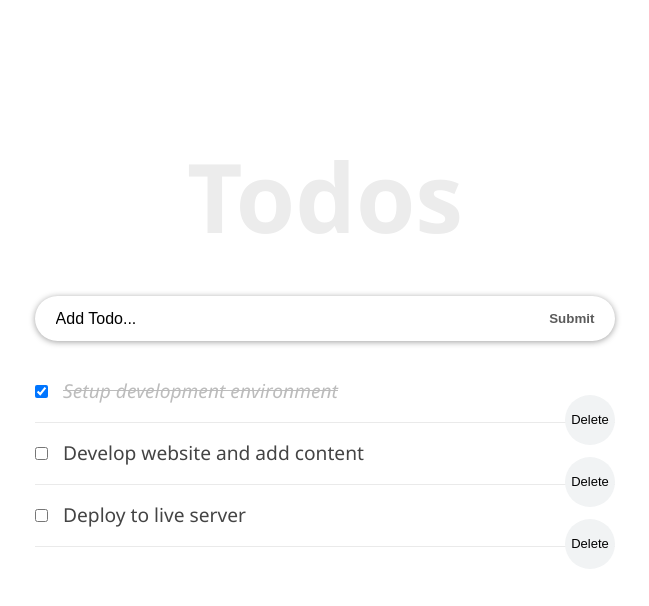
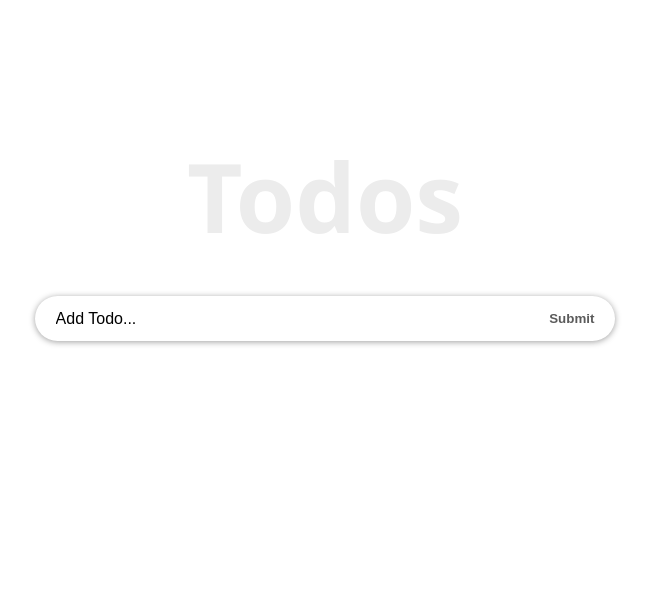
Before and after one commit to ConWinstone/react-todo-app, a React (Create React App) app: page / in a window 1280 px wide. Shown: the top 606 px of the page, without its empty margins (315-964 px from the left). Built offline with nearby package versions, Linux system fonts and the light colour scheme.

Commit message:
Data persistence
By using local storage to store

```diff
--- a/src/components/TodoContainer.js
+++ b/src/components/TodoContainer.js
@@ -6,23 +6,24 @@
 let idMax = 4
 class TodoContainer extends React.Component {
   state = {
-    todos: [
-      {
-        id: 1,
-        title: 'Setup development environment',
-        completed: true,
-      },
-      {
-        id: 2,
-        title: 'Develop website and add content',
-        completed: false,
-      },
-      {
-        id: 3,
-        title: 'Deploy to live server',
-        completed: false,
-      },
-    ],
+    todos: [],
+  }
+
+  componentDidMount() {
+    const temp = localStorage.getItem('todos')
+    const loadedTodos = JSON.parse(temp)
+    if (loadedTodos) {
+      this.setState({
+        todos: loadedTodos,
+      })
+    }
+  }
+
+  componentDidUpdate(prevProps, prevState) {
+    if (prevState.todos !== this.state.todos) {
+      const temp = JSON.stringify(this.state.todos)
+      localStorage.setItem('todos', temp)
+    }
   }
 
   handleChange = (id) => {
--- a/src/components/TodosList.js
+++ b/src/components/TodosList.js
@@ -1,6 +1,10 @@
 import React from 'react'
 import TodoItem from './TodoItem'
 class TodosList extends React.Component {
+  componentWillUnmount() {
+    console.log('Cleaning up...')
+  }
+
   render(props) {
     return (
       <ul>
```
